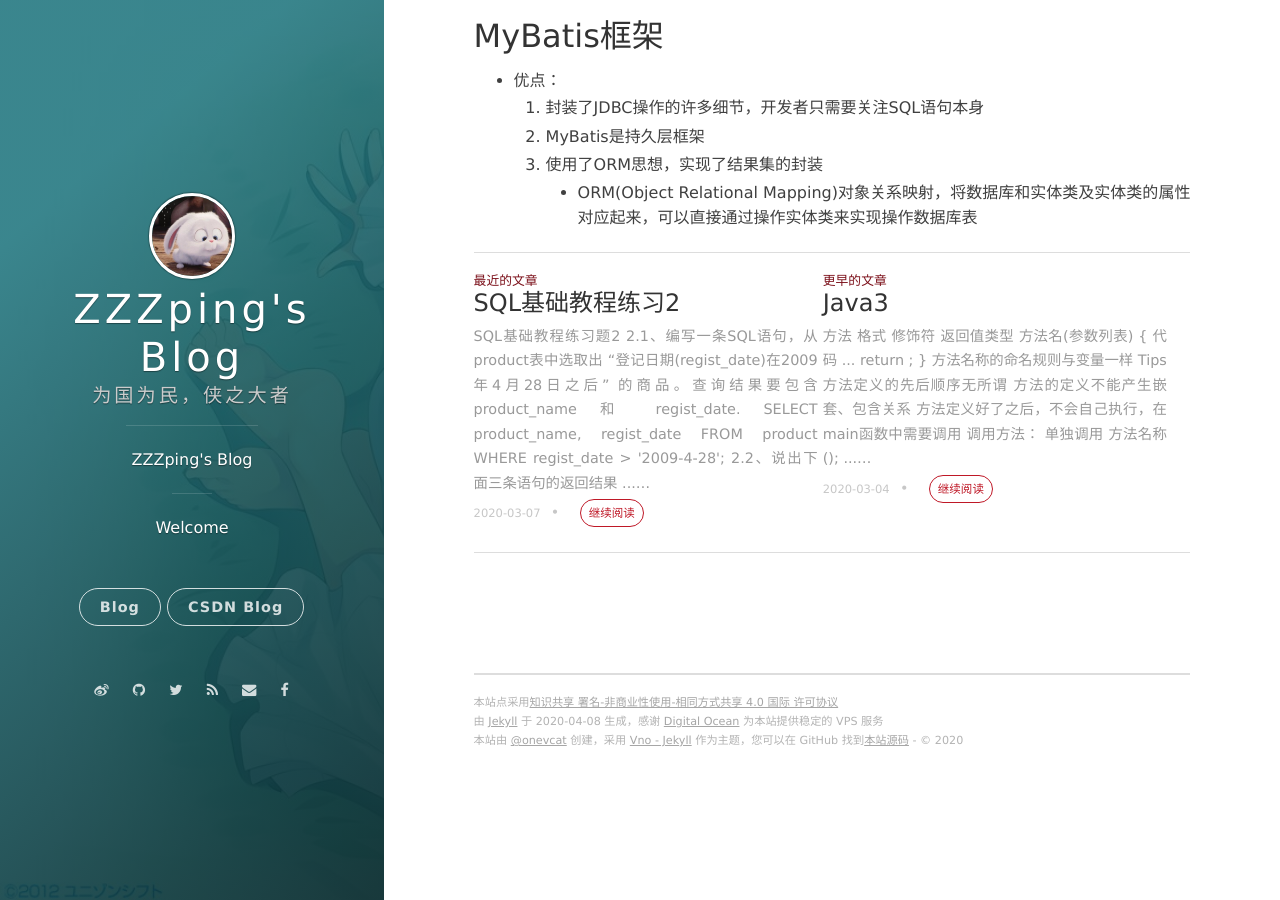
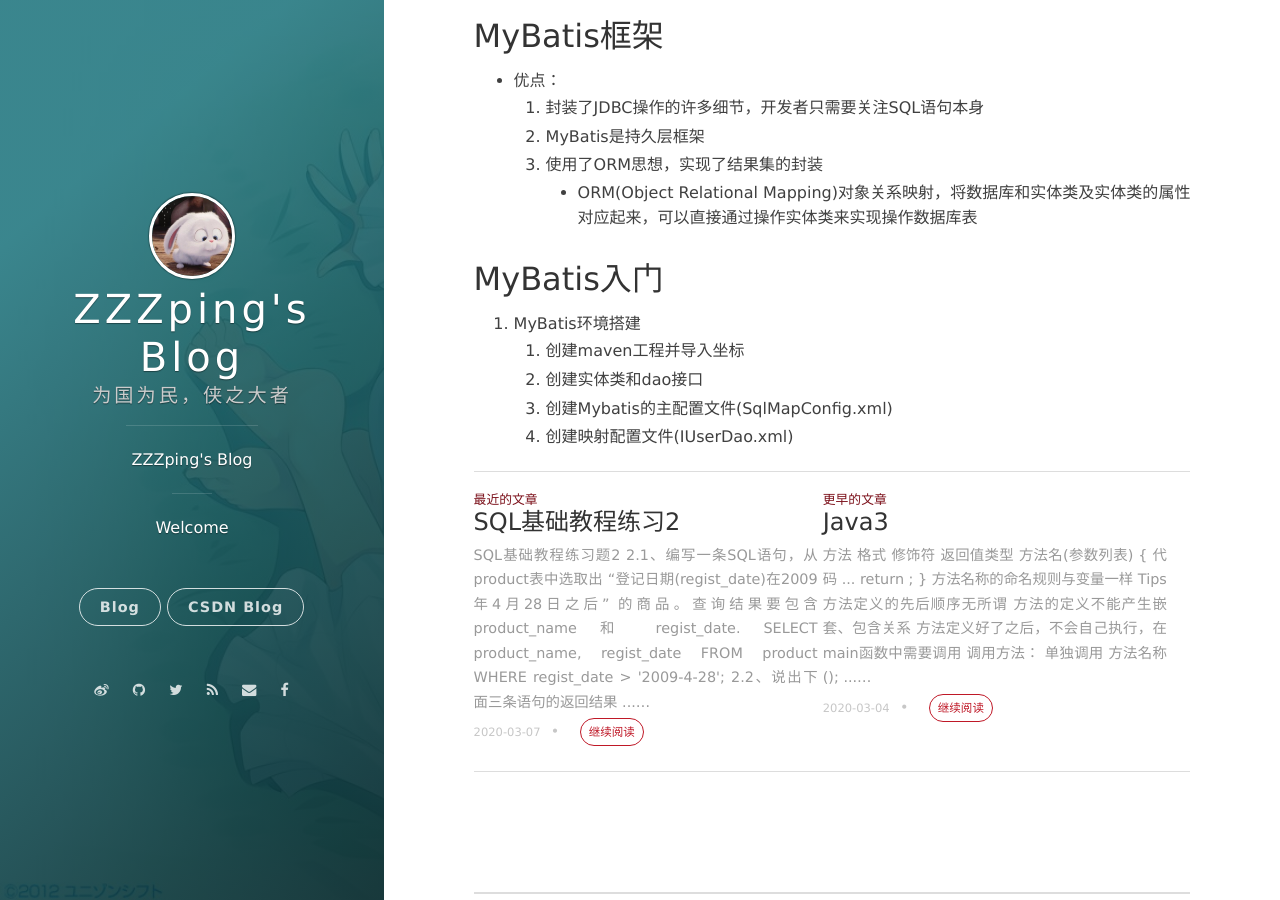
Before and after one commit to ZZZping/ZZZping.github.io, a Jekyll site: the page built from _posts/2020-03-07-Mybatis1.md, in a window 1280 px wide and 900 px high, scrolled down 822 px. Built offline with Jekyll 4.4.1, drawn with Linux system fonts in a browser that asks for light colours; nearby versions of some CDN libraries; comment, search, counter and statistics services are not loaded.

Commit message:
environment

```diff
--- a/_posts/2020-03-07-Mybatis1.md
+++ b/_posts/2020-03-07-Mybatis1.md
@@ -34,3 +34,10 @@
       2. MyBatis是持久层框架
       3. 使用了ORM思想，实现了结果集的封装
          + ORM(Object Relational Mapping)对象关系映射，将数据库和实体类及实体类的属性对应起来，可以直接通过操作实体类来实现操作数据库表
+
+## MyBatis入门
+   1. MyBatis环境搭建
+      1. 创建maven工程并导入坐标
+      2. 创建实体类和dao接口
+      3. 创建Mybatis的主配置文件(SqlMapConfig.xml)
+      4. 创建映射配置文件(IUserDao.xml)
```
